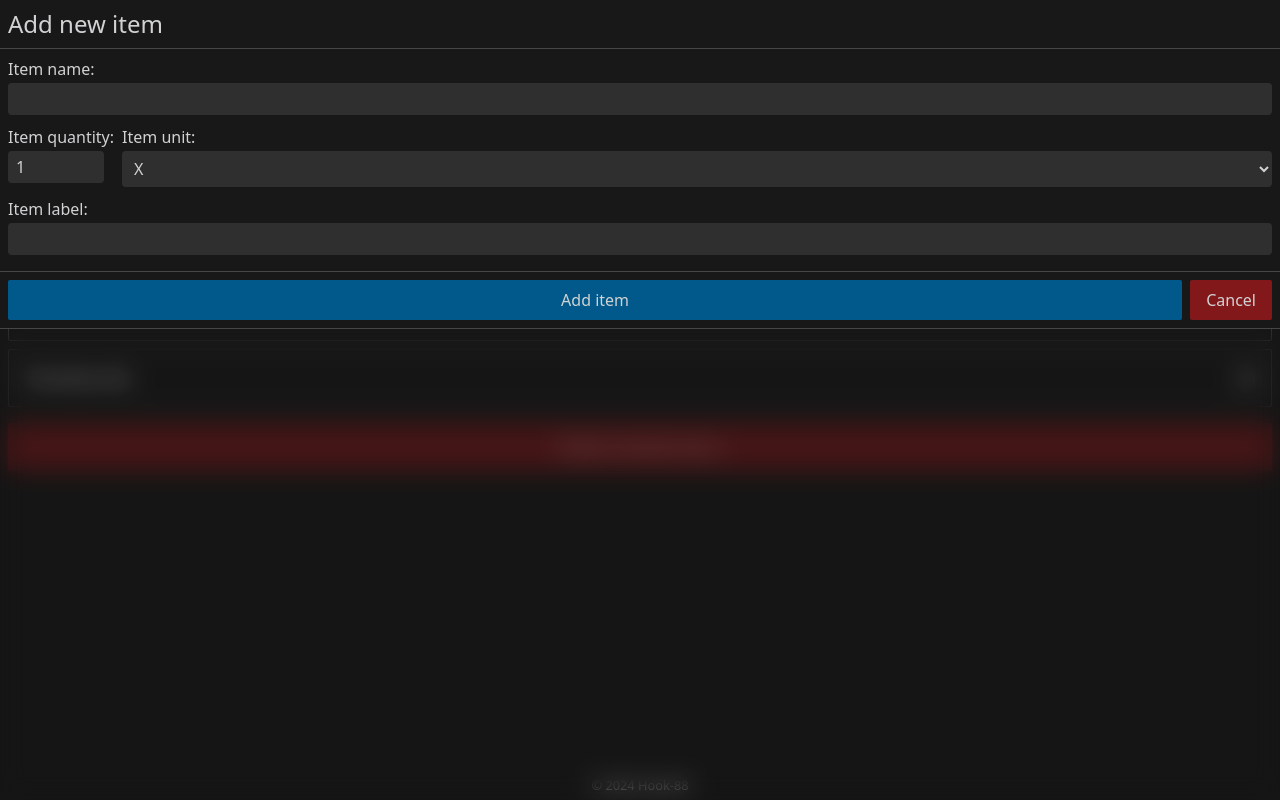
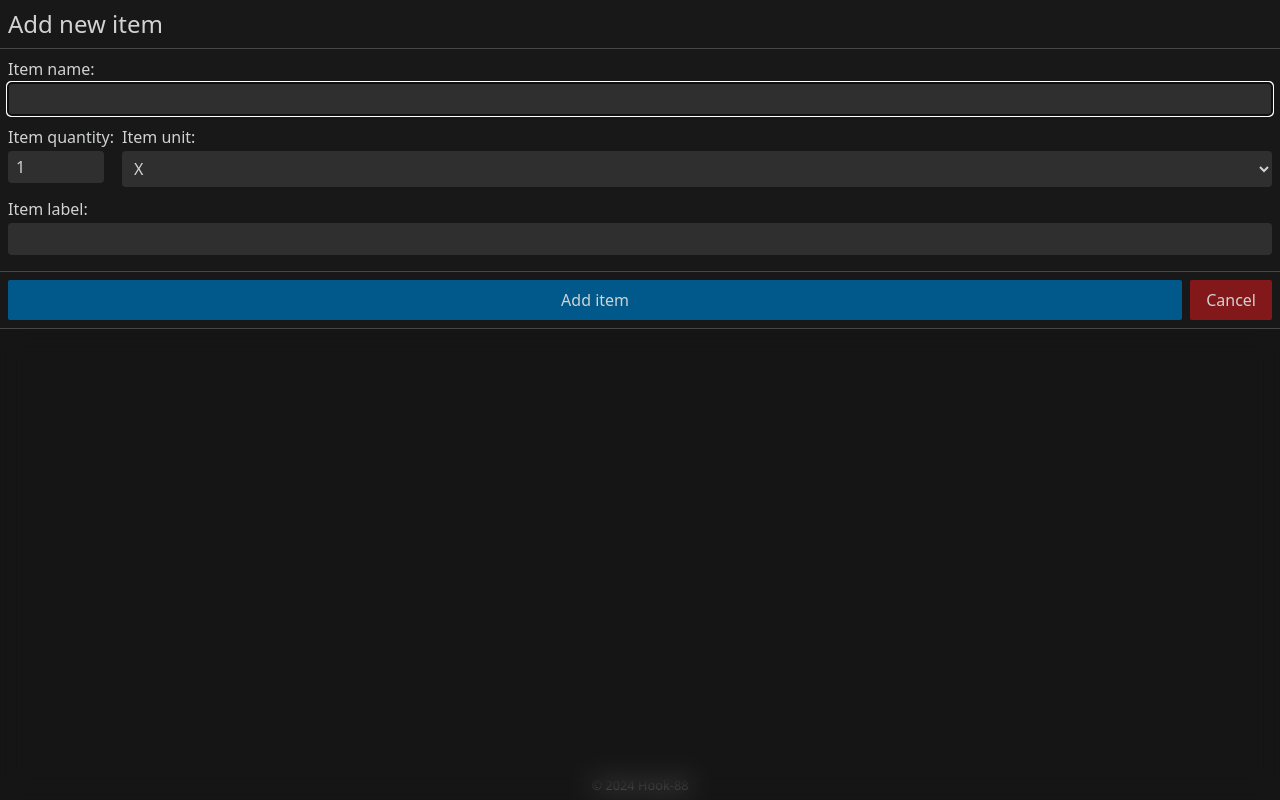
Before and after one commit to Hook-88/shopping-list, a Vue app: page / in a window 1280 px wide. Both pictures are taken after a click on the button 1253 px from the left and 24 px from the top of the page. Built offline with nearby package versions, Linux system fonts and the light colour scheme; the HTML template or start-up script is replaced by a standard one.

Commit message:
fixed bug no focussing on input

```diff
--- a/src/components/input/BaseInput.vue
+++ b/src/components/input/BaseInput.vue
@@ -1,5 +1,5 @@
 <script setup lang="ts">
-import { computed, useAttrs } from 'vue';
+import { computed, useAttrs, ref } from 'vue';
 
 defineOptions({
   inheritAttrs: false
@@ -22,6 +22,14 @@ const emit = defineEmits<{
   (e: 'update:modelValue', value: string): void
 }>()
 
+const inputRef = ref<HTMLInputElement | null>(null)
+
+defineExpose({
+  focus() {
+    inputRef.value?.focus()
+  }
+})
+
 function handleInput(event: Event) {
   const target = event.target as HTMLInputElement
   emit('update:modelValue', target.value)
@@ -34,6 +42,6 @@ const containerClassName = computed(() => props.cancelGrow ? 'flex flex-col gap-
 <template>
   <div :class="containerClassName">
     <label v-if="label" :for="label">{{ label }}:</label>
-    <input :value="modelValue" v-bind="attrs" :id="label" @input="handleInput" />
+    <input :value="modelValue" v-bind="attrs" :id="label" @input="handleInput" ref="inputRef" />
   </div>
 </template>
--- a/src/features/add-new-item/form/ShoppingItemForm.vue
+++ b/src/features/add-new-item/form/ShoppingItemForm.vue
@@ -4,11 +4,13 @@ import BaseInput from '@/components/input/BaseInput.vue';
 import BaseSelect from '@/components/input/BaseSelect.vue';
 import { useDialogStore } from '@/stores/dialog';
 import { useShoppingItemsStore } from '@/stores/shoppingItems';
-import { reactive } from 'vue';
+import { onMounted, reactive, useTemplateRef } from 'vue';
 import { type ShoppingItemNoId } from '@/stores/shoppingItems';
 
 const dialogStore = useDialogStore()
 const shoppingListStore = useShoppingItemsStore()
+
+const inputNameRef = useTemplateRef<HTMLInputElement>('input-name-ref')
 
 function handleClickCancel() {
   dialogStore.close()
@@ -39,6 +41,10 @@ function handleSubmit() {
   resetForm()
 }
 
+onMounted(() => {
+  inputNameRef.value?.focus()
+})
+
 
 </script>
 
@@ -46,7 +52,8 @@ function handleSubmit() {
   <form class="flex flex-col gap-4 mt-2 w-full" @submit.prevent="handleSubmit">
 
     <main class="mx-2 flex flex-col gap-2.5">
-      <BaseInput label="Item name" class="bg-white/10 rounded-sm py-1 px-2" required v-model="formData['item-name']" />
+      <BaseInput label="Item name" class="bg-white/10 rounded-sm py-1 px-2" required v-model="formData['item-name']"
+        ref="input-name-ref" />
       <div class="flex gap-2">
         <BaseInput :cancel-grow="true" label="Item quantity" class="bg-white/10 rounded-sm py-1 px-2 w-24" type="number"
           v-model="formData['item-quantity']" />
--- a/src/views/HomeView.vue
+++ b/src/views/HomeView.vue
@@ -3,7 +3,6 @@ import { faPlus } from '@fortawesome/free-solid-svg-icons';
 import { FontAwesomeIcon } from '@fortawesome/vue-fontawesome'
 import { RouterLink } from 'vue-router'
 import MainNav from '@/components/main-nav/MainNav.vue'
-import { GROCERYITEMS } from '@/data/shoppingList';
 import ShoppingList from '@/features/shoppinglist/ShoppingList.vue';
 import { markRaw, onMounted } from 'vue';
 import { useShoppingItemsStore } from '@/stores/shoppingItems';
@@ -14,7 +13,7 @@ import ShoppingItemForm from '@/features/add-new-item/form/ShoppingItemForm.vue'
 const shoppingItemsStore = useShoppingItemsStore()
 
 onMounted(() => {
-  shoppingItemsStore.shoppingItems = GROCERYITEMS
+  shoppingItemsStore.shoppingItems = []
 })
 
 //add new item
```
